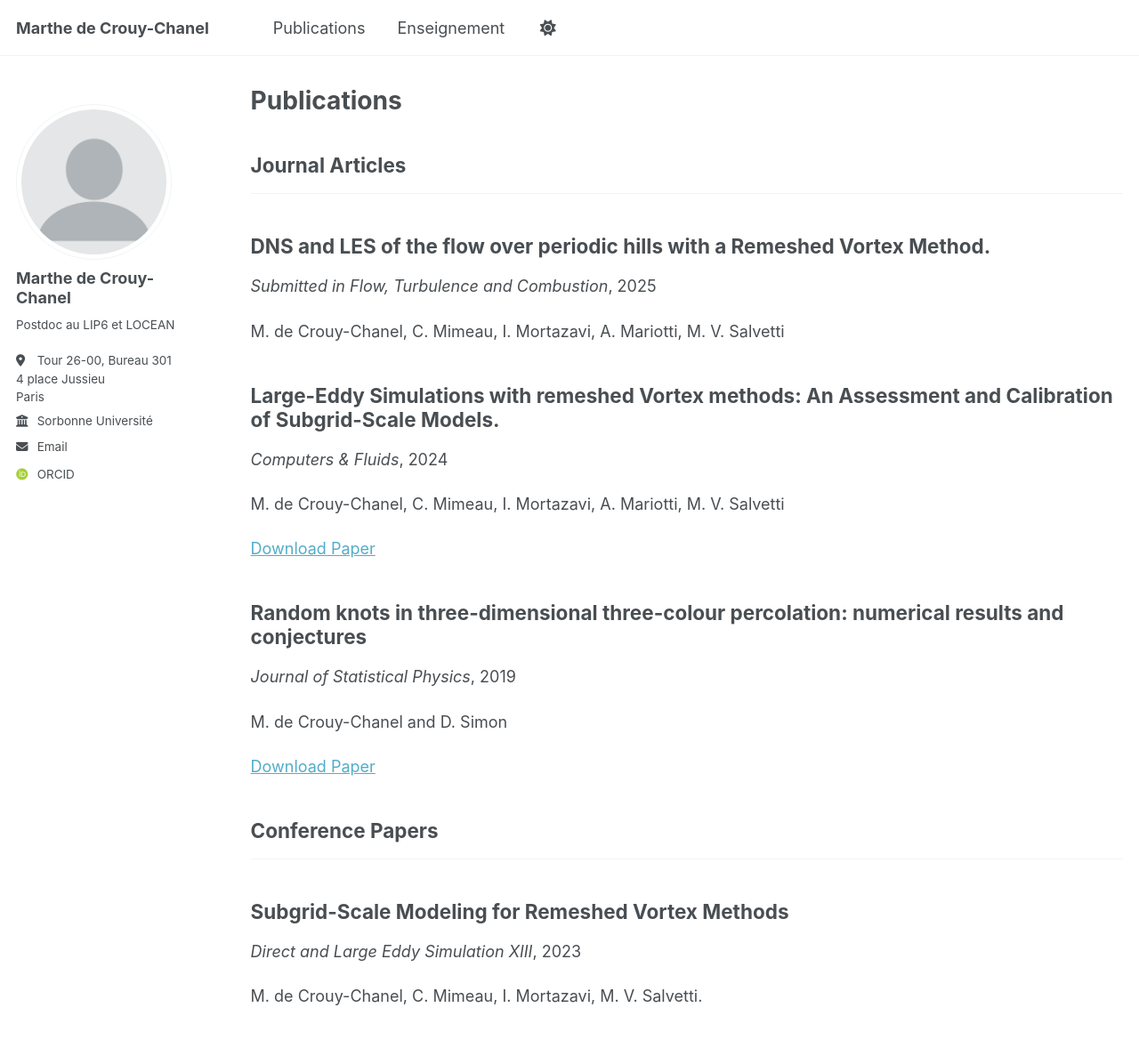
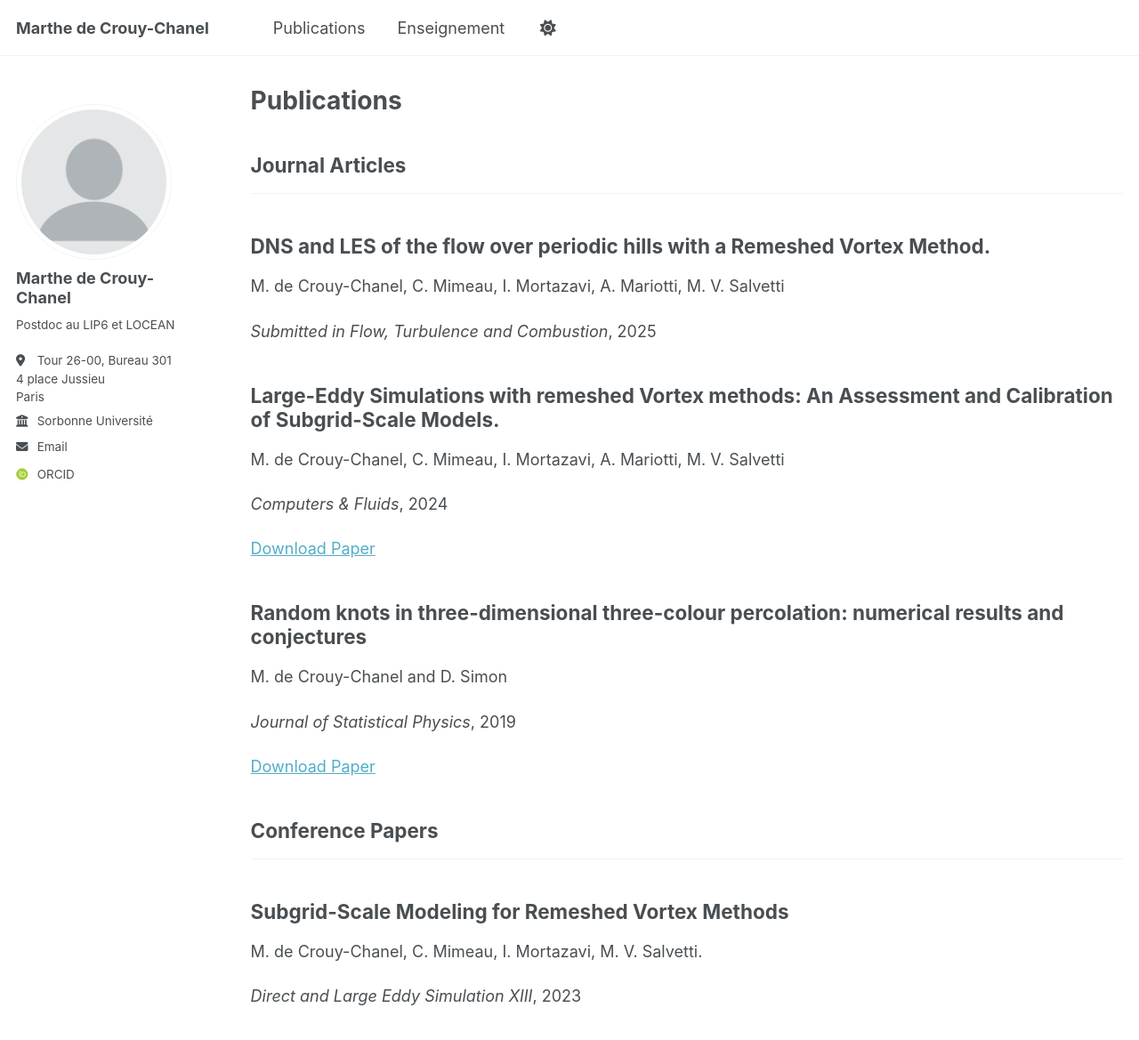
Before and after one commit to mdecrouy/mdecrouy.github.io, a Jekyll site: the page built from _pages/publications.html, in a window 1280 px wide and 1400 px high. Shown: the top 1169 px of the window at 89% size. Built offline with Jekyll 4.4.1, drawn with Linux system fonts in a browser that asks for light colours; some web fonts are replaced.

Commit message:
Update archive-single.html

```diff
--- a/_includes/archive-single.html
+++ b/_includes/archive-single.html
@@ -41,8 +41,9 @@
         {% if post.collection == 'teaching' %}
           <p> {{ post.type }}, <i>{{ post.venue }}</i>, {{ post.date | default: "1900-01-01" | date: "%Y" }} </p>
         {% elsif post.collection == 'publications' %}
+          <p>{{ post.authors | join: ", " }}</p>
           <p><i>{{ post.venue }}</i>, {{ post.date | default: "1900-01-01" | date: "%Y" }} </p>
-          <p>{{ post.authors | join: ", " }}</p>
+
         {% elsif post.date %}
          <p class="page__date"><strong><i class="fa fa-fw fa-calendar" aria-hidden="true"></i> {{ site.data.ui-text[site.locale].date_label | default: "Published:" }}</strong> <time datetime="{{ post.date | default: "1900-01-01" | date_to_xmlschema }}">{{ post.date | default: "1900-01-01" | date: "%B %d, %Y" }}</time></p>
         {% endif %}
```
